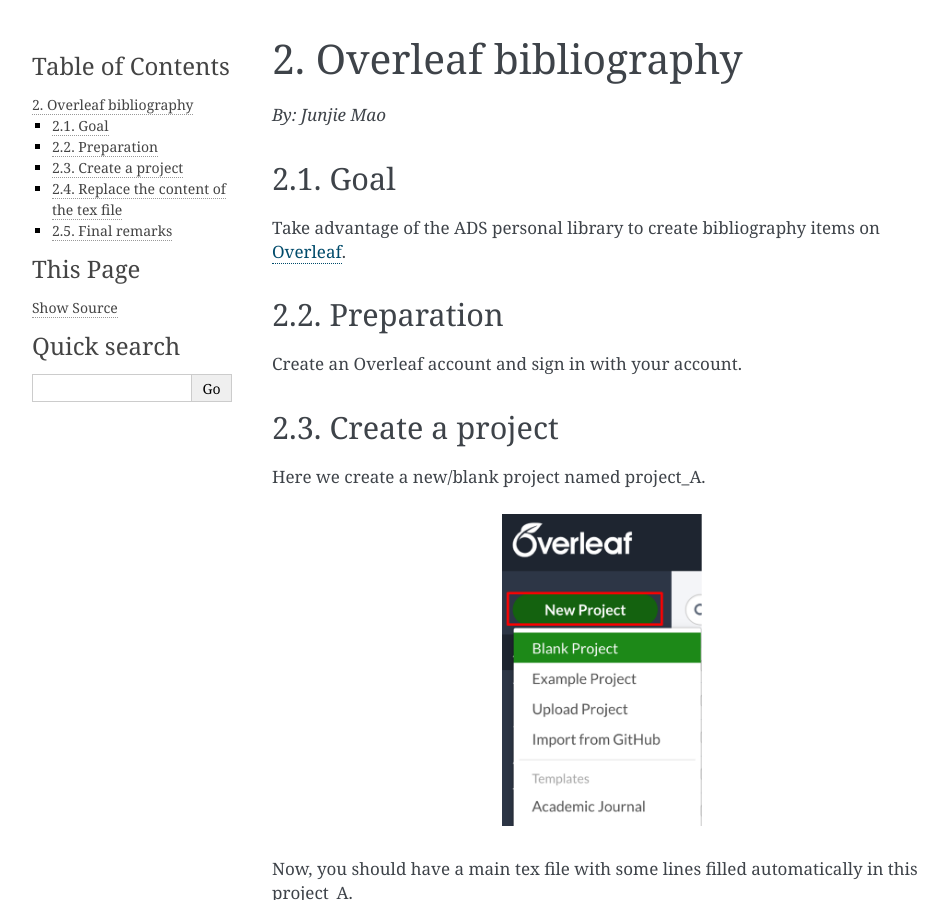
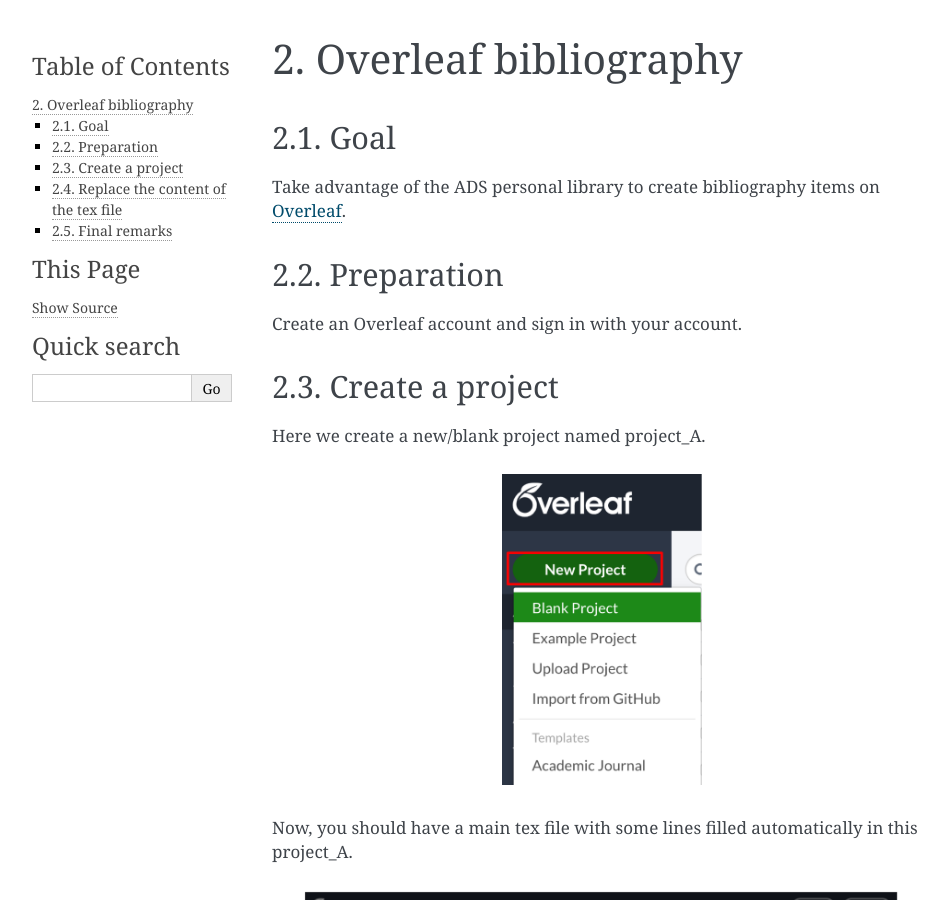
Before and after one commit to jmao2014/adsoverleaf, a Sphinx documentation site: the page built from docs/source/overleaf/overleaf.rst, in a window 1280 px wide and 900 px high. Shown: the whole window, without its empty margins (148-1096 px from the left). Built offline with Sphinx 7.4.7, drawn with Linux system fonts in a browser that asks for light colours.

Commit message:
udpate author info

```diff
--- a/docs/source/ads/ads.rst
+++ b/docs/source/ads/ads.rst
@@ -4,8 +4,6 @@
 ===========
 
 .. highlight:: none
-
-*By: Junjie Mao*
 
 Goal
 ----
--- a/docs/source/index.rst
+++ b/docs/source/index.rst
@@ -6,7 +6,7 @@
 Welcome to ADS Lib and Overleaf tutorial!
 =========================================
 
-*By: Junjie Mao*
+*By: `Junjie Mao <https://sites.google.com/view/junjiemao-astroph>`*
 
 This tutorial intends to assist authors in preparing tex files on
 Overleaf with reference bibliography items managed via the ADS personal
--- a/docs/source/overleaf/overleaf.rst
+++ b/docs/source/overleaf/overleaf.rst
@@ -4,8 +4,6 @@
 =====================
 
 .. highlight:: none
-
-*By: Junjie Mao*
 
 Goal
 ----
```
